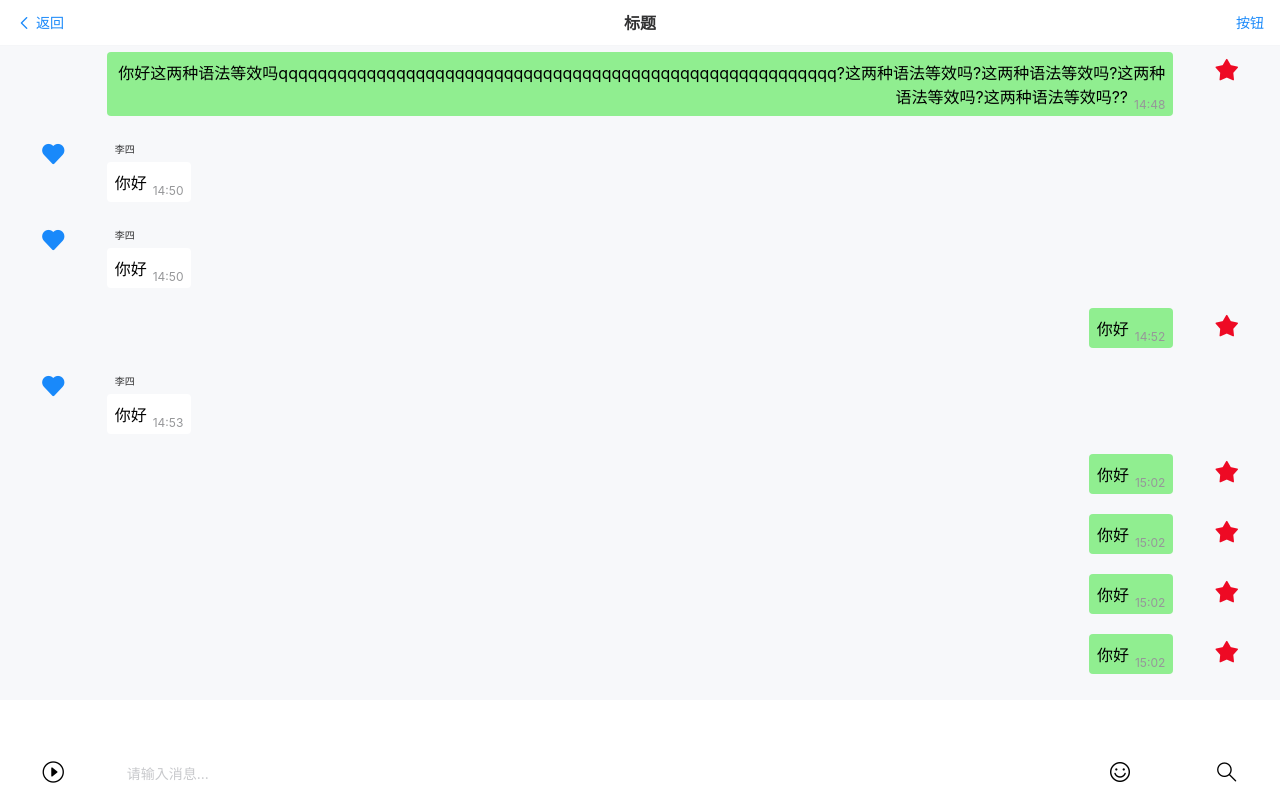
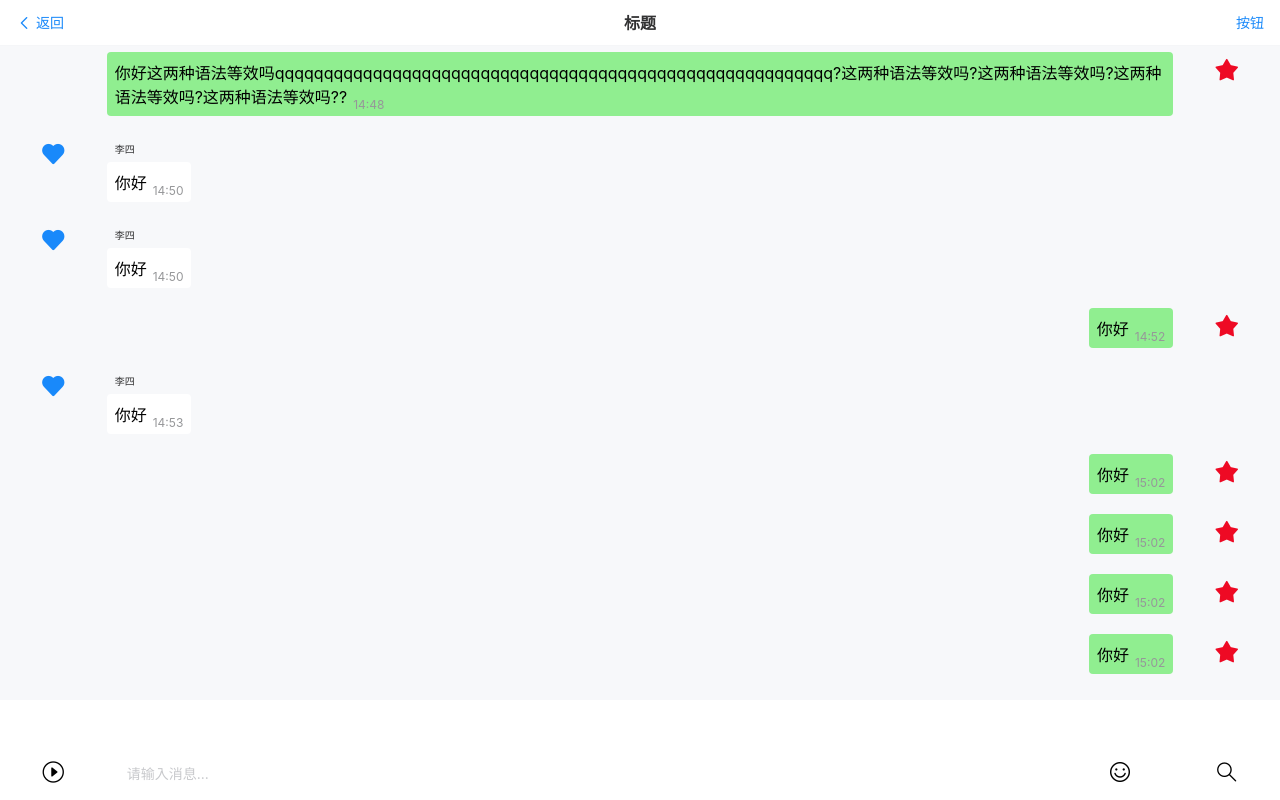
Before and after one commit to LessMyers/chat-web, a Vue app: page / in a window 1280 px wide. Built offline with nearby package versions, Linux system fonts and the light colour scheme.

Commit message:
解决文本对齐问题

```diff
--- a/src/components/Message.vue
+++ b/src/components/Message.vue
@@ -94,10 +94,14 @@ function get_name(id) {
 .text {
     white-space: pre-line;
     word-break: break-all;
+    text-align: left;
     background-color: white;
     padding: 8px;
     border-radius: 4px;
     display: inline-block;
+/*
+    position: relative;
+*/
 }
 
 .side {
```
